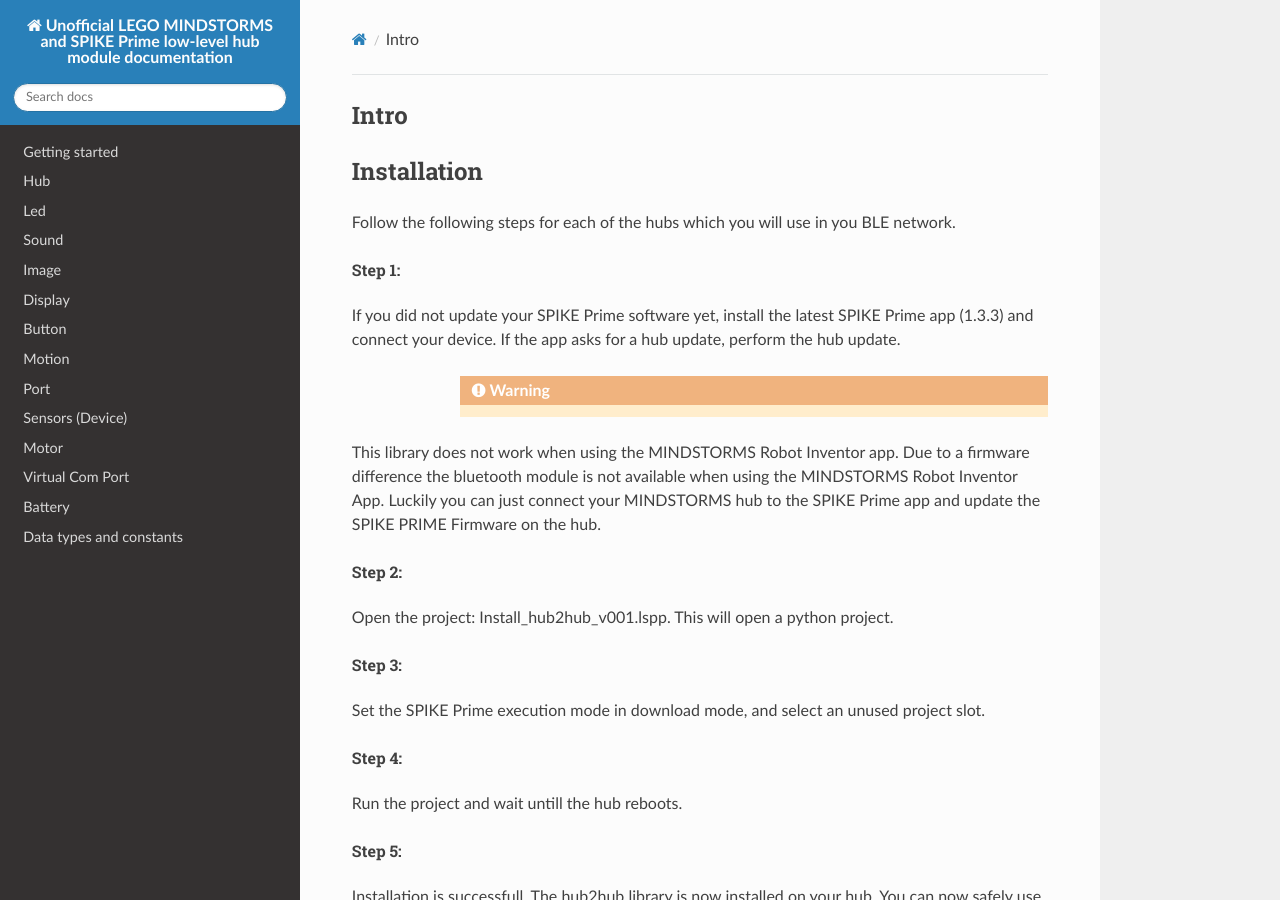
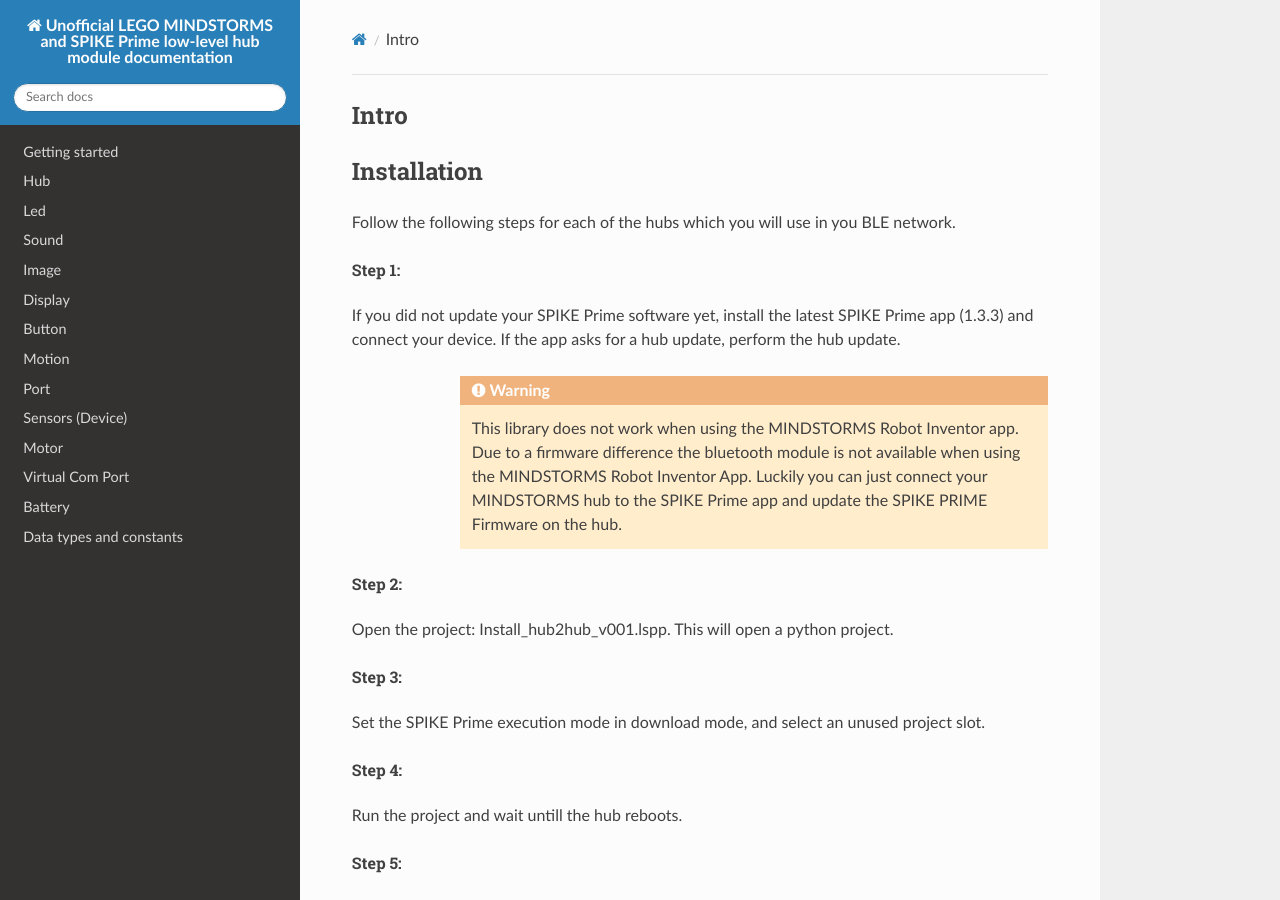
Before and after one commit to NStrijbosch/hub-module-notes, an MkDocs documentation site: the page built from docs/hub2hub.md, in a window 1280 px wide and 900 px high. Built offline with MkDocs 1.6.1, drawn with Linux system fonts in a browser that asks for light colours; nearby versions of some CDN libraries.

Commit message:
Update hub2hub.md

```diff
--- a/docs/hub2hub.md
+++ b/docs/hub2hub.md
@@ -9,8 +9,7 @@
 If you did not update your SPIKE Prime software yet, install the latest SPIKE Prime app (1.3.3) and connect your device. If the  app asks for a hub update, perform the hub update.
 
 !!! Warning
-
-This library does not work when using the MINDSTORMS Robot Inventor app. Due to a firmware difference the bluetooth module is not available when using the MINDSTORMS Robot Inventor App. Luckily you can just connect your MINDSTORMS hub to the SPIKE Prime app and update the SPIKE PRIME Firmware on the hub.
+    This library does not work when using the MINDSTORMS Robot Inventor app. Due to a firmware difference the bluetooth module is not available when using the MINDSTORMS Robot Inventor App. Luckily you can just connect your MINDSTORMS hub to the SPIKE Prime app and update the SPIKE PRIME Firmware on the hub.
 
 ### Step 2:
 
@@ -40,17 +39,17 @@
 
 In a star network there is one parent hub and at maximum three child hubs, with address as given in the Figure below.
 
-![Star Network](figures/star_network.png)
+![Star Network](../figures/star_network.png)
 
 ## Tree network
 
 The tree network is an extension of the star network. In this network structure the child hubs can act as both a child and as a parent hub to three other child hubs. See the figures below for example networks.
 
-![Tree Network](figures/tree_network_01.png)
+![Tree Network](../figures/tree_network_01.png)
 
 __Example of a tree network with one intermediate level__
 
-![Tree Network](figures/tree_network_02.png)
+![Tree Network](../figures/tree_network_02.png)
 
 __Example of a tree network with two intermediate levels__
 
```
